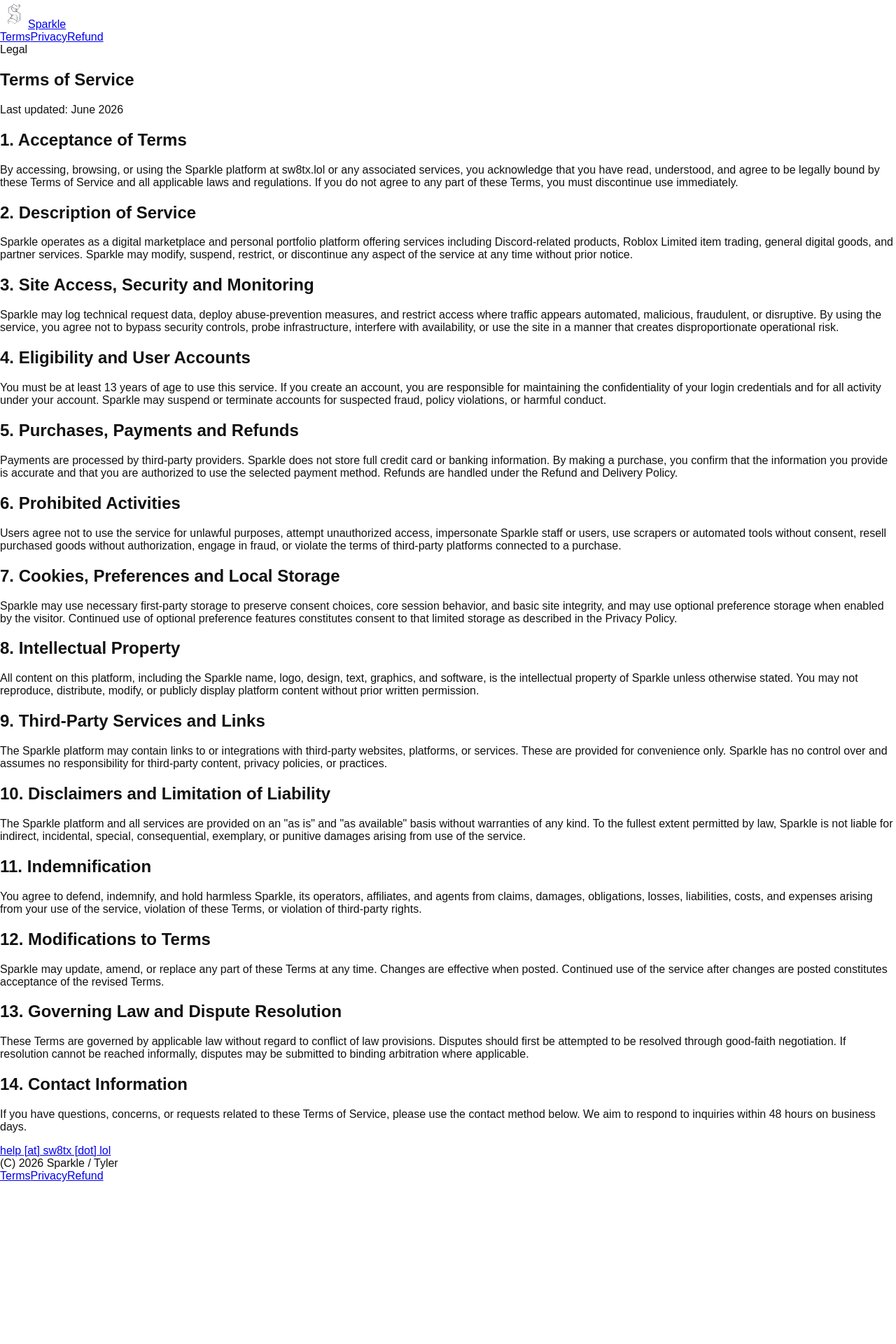
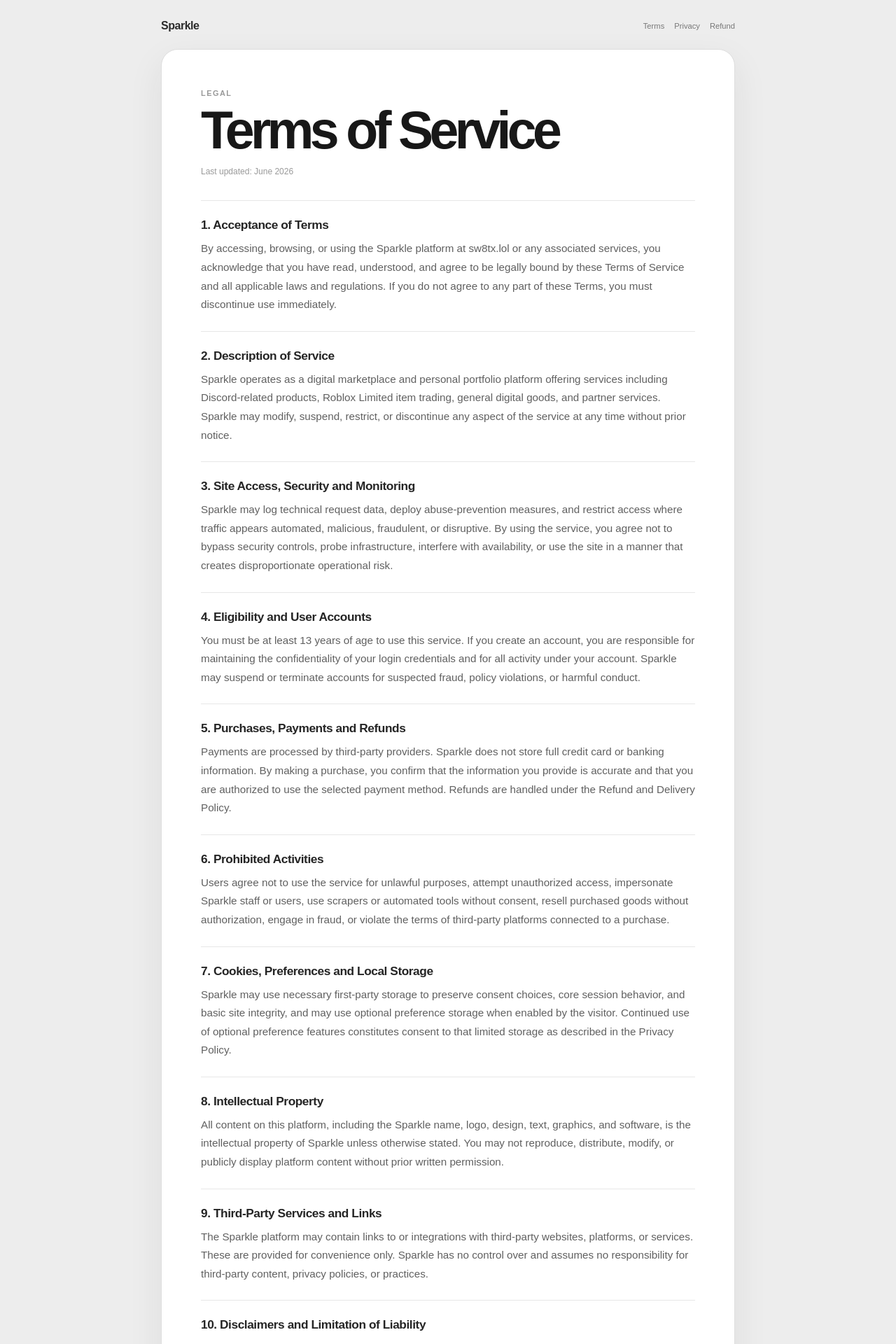
Before and after one commit to sw8tx/sw8tx.lol, a Next.js app: page /tos in a window 1280 px wide. Shown: the top 1920 px of the page at 70% size. Before the commit the page ends 1689 px from the top, so only its background shows below. Built offline with nearby package versions, Linux system fonts and the light colour scheme.

Commit message:
Style legal pages as centered gray panels

```diff
--- a/components/LegalPage.tsx
+++ b/components/LegalPage.tsx
@@ -1,6 +1,4 @@
-import Image from "next/image";
 import Link from "next/link";
-import type { CSSProperties } from "react";
 
 export type LegalSection = {
   title: string;
@@ -20,8 +18,6 @@
   sections: LegalSection[];
 };
 
-const sectionColors = ["#0050d8", "#4db6e5", "#18bfa5", "#9bd3ff", "#2f9cff"];
-
 function obfuscateEmail(email: string) {
   return email.replace("@", " [at] ").replace(/\./g, " [dot] ");
 }
@@ -33,9 +29,6 @@
     <main className={`legal-page ${tone}`}>
       <nav className="legal-nav">
         <Link href="/" className="legal-brand" aria-label="Sparkle home">
-          <span className="legal-brand-mark">
-            <Image src="/logo-transparent.png" alt="" width={40} height={40} />
-          </span>
           <span className="legal-brand-name">Sparkle</span>
         </Link>
         <div className="legal-links">
@@ -52,15 +45,8 @@
         {intro && <p className="legal-intro">{intro}</p>}
 
         <div className="legal-sections">
-          {sections.map((section, index) => (
-            <article
-              className="legal-section"
-              key={section.title}
-              style={{
-                "--section-color": sectionColors[index % sectionColors.length],
-                "--section-delay": `${220 + index * 58}ms`,
-              } as CSSProperties}
-            >
+          {sections.map((section) => (
+            <article className="legal-section" key={section.title}>
               <h2>{section.title}</h2>
               <p>{section.content}</p>
               {section.contact && (
--- a/styles/globals.css
+++ b/styles/globals.css
@@ -19,6 +19,10 @@
 
 body {
   overflow: hidden;
+}
+
+body:has(.legal-page) {
+  overflow: auto;
 }
 
 .sparkle-stage {
@@ -115,3 +119,180 @@
     transition: none;
   }
 }
+
+.legal-page {
+  min-height: 100svh;
+  padding: 28px 20px 34px;
+  background: #ededed;
+  color: #242424;
+}
+
+.legal-nav,
+.legal-shell,
+.legal-footer {
+  width: min(100%, 820px);
+  margin-inline: auto;
+}
+
+.legal-nav {
+  display: flex;
+  align-items: center;
+  justify-content: space-between;
+  gap: 20px;
+  margin-bottom: 24px;
+}
+
+.legal-brand,
+.legal-links a,
+.legal-footer a {
+  color: #777777;
+  text-decoration: none;
+  transition: color 140ms ease-out;
+}
+
+.legal-brand {
+  color: #2c2c2c;
+  font-size: 1rem;
+  font-weight: 700;
+  letter-spacing: -0.03em;
+}
+
+.legal-links,
+.footer-links {
+  display: flex;
+  flex-wrap: wrap;
+  gap: 14px;
+  font-size: 0.7rem;
+}
+
+.legal-brand:hover,
+.legal-links a:hover,
+.legal-footer a:hover {
+  color: #111111;
+}
+
+.legal-shell {
+  padding: clamp(26px, 5vw, 56px);
+  border: 1px solid #dedede;
+  border-radius: 24px;
+  background: #ffffff;
+  box-shadow: 0 18px 50px rgba(38, 38, 38, 0.08);
+}
+
+.legal-kicker {
+  display: block;
+  margin-bottom: 12px;
+  color: #999999;
+  font-size: 0.68rem;
+  font-weight: 700;
+  letter-spacing: 0.14em;
+  text-transform: uppercase;
+}
+
+.legal-title {
+  margin: 0;
+  color: #181818;
+  font-size: clamp(2.25rem, 6vw, 4.7rem);
+  letter-spacing: -0.075em;
+  line-height: 0.95;
+}
+
+.legal-updated {
+  display: block;
+  margin-top: 16px;
+  color: #999999;
+  font-size: 0.75rem;
+}
+
+.legal-intro {
+  margin: 30px 0 0;
+  color: #555555;
+  font-size: 1.05rem;
+  line-height: 1.7;
+}
+
+.legal-sections {
+  margin-top: 34px;
+}
+
+.legal-section {
+  padding: 24px 0;
+  border-top: 1px solid #e7e7e7;
+}
+
+.legal-section h2 {
+  margin: 0 0 10px;
+  color: #252525;
+  font-size: 1.08rem;
+  letter-spacing: -0.025em;
+}
+
+.legal-section p,
+.legal-list {
+  margin: 0;
+  color: #606060;
+  font-size: 0.95rem;
+  line-height: 1.75;
+}
+
+.legal-list-note {
+  margin-top: 16px !important;
+}
+
+.legal-list {
+  padding-left: 20px;
+  margin-top: 8px;
+}
+
+.legal-list-footer {
+  margin-top: 12px !important;
+}
+
+.legal-contact {
+  display: inline-block;
+  margin-top: 16px;
+  padding: 9px 13px;
+  border: 1px solid #d3d3d3;
+  border-radius: 999px;
+  color: #555555;
+  font-size: 0.78rem;
+  text-decoration: none;
+}
+
+.legal-contact:hover {
+  border-color: #999999;
+  color: #222222;
+}
+
+.legal-footer {
+  display: flex;
+  align-items: center;
+  justify-content: space-between;
+  gap: 20px;
+  padding: 18px 2px 0;
+  color: #999999;
+  font-size: 0.68rem;
+}
+
+@media (max-width: 560px) {
+  .legal-page {
+    padding: 18px 12px 24px;
+  }
+
+  .legal-nav {
+    align-items: flex-start;
+    flex-direction: column;
+    gap: 12px;
+    margin-bottom: 16px;
+  }
+
+  .legal-shell {
+    border-radius: 18px;
+  }
+
+  .legal-footer {
+    align-items: flex-start;
+    flex-direction: column;
+    gap: 8px;
+  }
+}
```
